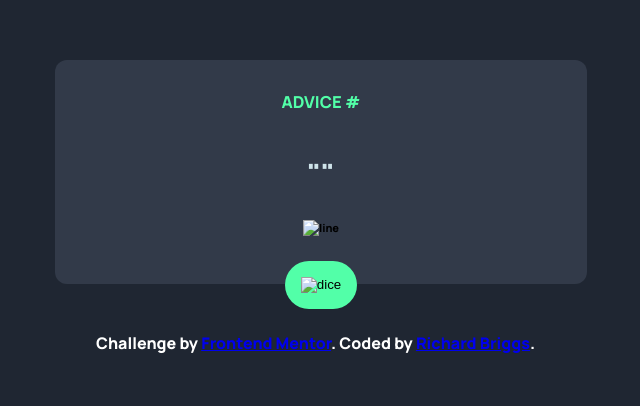
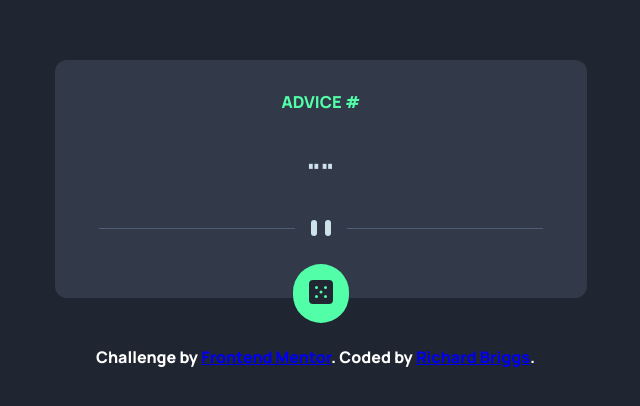
Before and after one commit to rbriggs560/advice-api, a plain HTML site: page index.html in a window 1280 px wide. Shown: the part 260-666 px from the top of the page, without its empty margins (319-959 px from the left). Drawn offline with Linux system fonts and the light colour scheme; the site is published under a folder, as on GitHub Pages, so addresses that start at the root find nothing; no server answers.

Commit message:
added an assets folder to load images on github pages

```diff
--- a/index.html
+++ b/index.html
@@ -24,10 +24,10 @@
                 <p id = "advice">"<!-- Advice text goes here -->"</p>
               </div>
               <div class = "line">
-                <img src="/images/pattern-divider-desktop.svg" alt="line">
+                <img src="assets/images/pattern-divider-desktop.svg" alt="line">
               </div>
               <div class = "dice-div">
-                <button class = "dice-button"><img src="/images/icon-dice.svg" alt="dice"></button>
+                <button class = "dice-button"><img src="assets/images/icon-dice.svg" alt="dice"></button>
               </div>
             </div>
         </section>
```
Also changed, not shown: package.json (deleted, +0 -15 lines), assets/images/favicon-32x32.png (renamed from images/favicon-32x32.png), assets/images/icon-dice.svg (renamed from images/icon-dice.svg), assets/images/pattern-divider-desktop.svg (renamed from images/pattern-divider-desktop.svg), assets/images/pattern-divider-mobile.svg (renamed from images/pattern-divider-mobile.svg), 1 other file.
